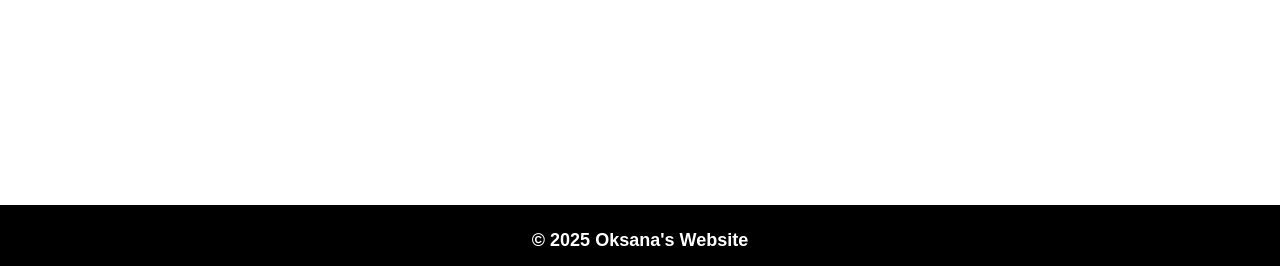
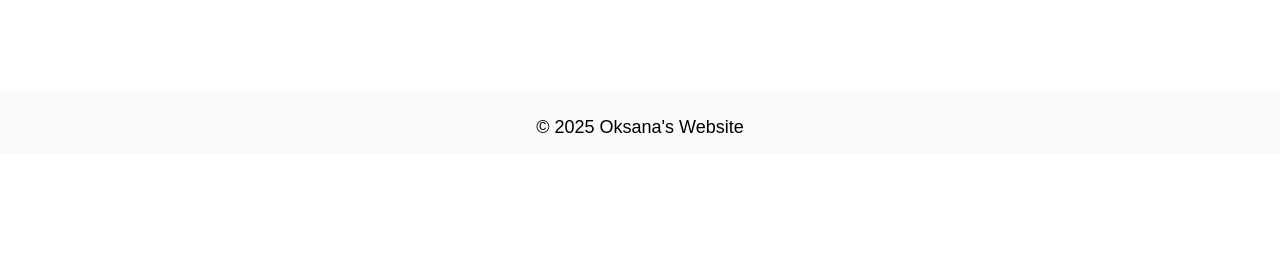
Before and after one commit to roxy-k/Personal-Website, a plain HTML site: page index.html in a window 1280 px wide. Shown: the part 646-912 px from the top of the page. After the commit the page ends 851 px from the top, so only its background shows below. Drawn offline with Linux system fonts and the light colour scheme.

Commit message:
Update styles.css

```diff
--- a/styles.css
+++ b/styles.css
@@ -140,15 +140,15 @@ p {
 
 /* Футер */
 footer {
+    position: fixed;
+    left: 0;
+    bottom: 0;
     width: 100%;
-    background: #000;
-    color: white;
+    background-color: #f8f9fa;
     text-align: center;
-    padding: 15px 0;
-    font-weight: 600;
-    position: relative;
-    bottom: 0;
+    padding: 1rem;
 }
+
 /* Media Queries
 -----------------------------------------*/
 
```
